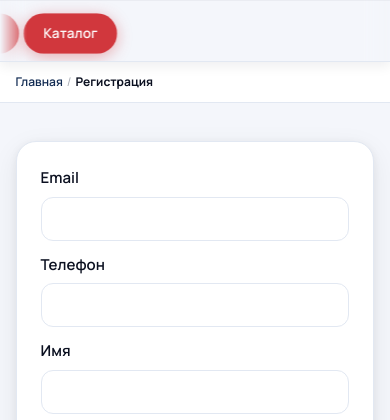
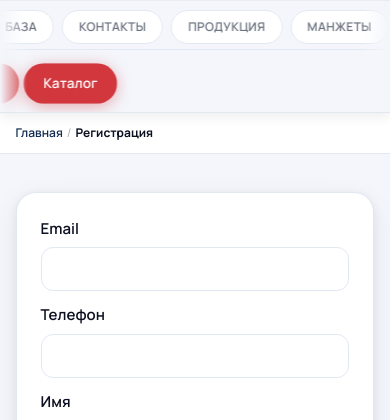
Before and after one commit to ITENCH21/westseal, a Django app: page /account/register/ in a window 390 px wide. Shown: the part 108-528 px from the top of the page. Run offline with Django 5.2, Linux system fonts and the light colour scheme; data comes from the database, SQL or seed files in the repository; data that the repository does not hold is empty; parts of the project's set-up code (start-up, migrations or seed data) failed here and were passed over.

Commit message:
feat: mobile nav menu ticker (RTL) above catalog categories strip
- base.html: nav-menu-ticker-wrap added before catalog-ticker-wrap
  (Продукция / Манжеты / Производство / PDF / База / Контакты as pills)
- JS: separate IIFE for nav ticker, scrolls RIGHT (pos decreases)
- main.css: .nav-menu-ticker-* styles (uppercase caps, surface bg, active=blue)

```diff
--- a/static/css/main.css
+++ b/static/css/main.css
@@ -3520,11 +3520,12 @@ textarea {
    CATALOG TICKERS — main + sub (mobile)
    ========================================= */
 
-/* Desktop: global ticker nav + individual tickers hidden */
+/* Desktop: all ticker wrappers hidden */
 .global-ticker-nav {
   display: none;
 }
 
+.nav-menu-ticker-wrap,
 .catalog-ticker-wrap,
 .catalog-subticker-wrap {
   display: none;
@@ -3561,6 +3562,64 @@ textarea {
 
   .catalog-sidebar {
     display: none !important;
+  }
+
+  /* ---- Nav menu ticker (site pages, scrolls right) ---- */
+  .nav-menu-ticker-wrap {
+    display: block;
+    overflow: hidden;
+    padding: 8px 0 4px;
+    background: var(--background);
+    border-bottom: 1px solid var(--steel);
+    -webkit-mask-image: linear-gradient(to right, transparent 0%, #000 7%, #000 93%, transparent 100%);
+    mask-image: linear-gradient(to right, transparent 0%, #000 7%, #000 93%, transparent 100%);
+  }
+
+  .nav-menu-ticker-track {
+    display: flex;
+    flex-flow: row nowrap;
+    gap: 8px;
+    width: max-content;
+    cursor: grab;
+    user-select: none;
+    -webkit-user-select: none;
+    will-change: transform;
+    padding: 2px 8px;
+  }
+  .nav-menu-ticker-track:active { cursor: grabbing; }
+
+  .nav-menu-ticker-item {
+    flex-shrink: 0;
+    padding: 6px 16px;
+    border-radius: 999px;
+    background: var(--surface);
+    color: var(--text-muted);
+    font-size: 12px;
+    font-weight: 600;
+    white-space: nowrap;
+    text-decoration: none;
+    border: 1px solid var(--steel);
+    letter-spacing: 0.03em;
+    text-transform: uppercase;
+    transition: background 0.18s, color 0.18s, border-color 0.18s;
+    -webkit-tap-highlight-color: transparent;
+  }
+
+  .nav-menu-ticker-item.is-active {
+    background: var(--blue);
+    color: #fff;
+    border-color: var(--blue);
+  }
+
+  body.theme-dark .nav-menu-ticker-item {
+    background: rgba(255,255,255,0.06);
+    color: rgba(255,255,255,0.55);
+    border-color: rgba(255,255,255,0.12);
+  }
+  body.theme-dark .nav-menu-ticker-item.is-active {
+    background: var(--blue);
+    color: #fff;
+    border-color: var(--blue);
   }
 
   /* ---- Общий стиль для обоих тикеров ---- */
--- a/templates/base.html
+++ b/templates/base.html
@@ -92,6 +92,18 @@
 
   {# ── Global mobile nav ticker — shows on every page, sticky under header ── #}
   <div class="global-ticker-nav" id="global-ticker-nav">
+    {# 1) Nav menu ticker (site pages, scrolls RIGHT) #}
+    <div class="nav-menu-ticker-wrap" id="nav-menu-ticker-wrap" aria-hidden="true">
+      <div class="nav-menu-ticker-track" id="nav-menu-ticker-track">
+        <a class="nav-menu-ticker-item {% if current_section == 'products' %}is-active{% endif %}" href="/products/">{% trans "Продукция" %}</a>
+        <a class="nav-menu-ticker-item {% if current_section == 'catalog' %}is-active{% endif %}" href="/catalog/">{% trans "Манжеты" %}</a>
+        <a class="nav-menu-ticker-item {% if current_section == 'production' %}is-active{% endif %}" href="/production/">{% trans "Производство" %}</a>
+        <a class="nav-menu-ticker-item {% if current_section == 'catalogs' %}is-active{% endif %}" href="/catalogs/">{% trans "PDF" %}</a>
+        <a class="nav-menu-ticker-item {% if current_section == 'knowledge' %}is-active{% endif %}" href="/knowledge/">{% trans "База" %}</a>
+        <a class="nav-menu-ticker-item {% if current_section == 'contacts' %}is-active{% endif %}" href="/contacts/">{% trans "Контакты" %}</a>
+      </div>
+    </div>
+    {# 2) Catalog categories ticker (scrolls LEFT) #}
     <div class="catalog-ticker-wrap" id="catalog-ticker-wrap" aria-hidden="true">
       <div class="catalog-ticker-track" id="catalog-ticker-track">
         <a class="catalog-ticker-item {% if current_section != 'catalog' or not request.GET.category %}is-active{% endif %}"
@@ -249,6 +261,72 @@
 
   <script>
   // ================================================================
+  // Nav menu ticker — scrolls RIGHT (opposite direction)
+  // ================================================================
+  (() => {
+    const wrap  = document.getElementById('nav-menu-ticker-wrap');
+    const track = document.getElementById('nav-menu-ticker-track');
+    if (!wrap || !track || window.innerWidth > 760) return;
+
+    const origItems = Array.from(track.children);
+    origItems.forEach(item => {
+      const clone = item.cloneNode(true);
+      clone.setAttribute('aria-hidden', 'true');
+      clone.classList.add('ticker-clone');
+      track.appendChild(clone);
+    });
+
+    const origWidth = () => {
+      let w = 0;
+      origItems.forEach(el => { w += el.offsetWidth + 8; });
+      return w;
+    };
+
+    // RTL scroll: pos starts at origWidth, decreases toward 0, then wraps
+    let pos = -1; // -1 = not yet initialized (wait for layout)
+    const speed = 0.45;
+    let dragging = false, dragStartX = 0, dragStartPos = 0;
+
+    const animate = () => {
+      if (!dragging) {
+        const hw = origWidth();
+        if (pos < 0) pos = hw; // initialize after layout
+        pos -= speed;
+        if (hw > 0 && pos <= 0) pos += hw;
+        track.style.transform = `translateX(${-pos}px)`;
+        sessionStorage.setItem('_navMenuTickerPos', pos.toFixed(2));
+      }
+      requestAnimationFrame(animate);
+    };
+
+    track.addEventListener('click', e => {
+      const item = e.target.closest('.nav-menu-ticker-item');
+      if (!item) return;
+      e.preventDefault();
+      location.href = item.getAttribute('href');
+    });
+
+    const onDS = (x) => { dragging = true; dragStartX = x; dragStartPos = pos; };
+    const onDM = (x) => {
+      if (!dragging) return;
+      const hw = origWidth();
+      pos = dragStartPos + (dragStartX - x);
+      if (hw > 0) { if (pos >= hw) pos -= hw; if (pos < 0) pos += hw; }
+      track.style.transform = `translateX(${-pos}px)`;
+    };
+    const onDE = () => { dragging = false; };
+    wrap.addEventListener('touchstart', e => onDS(e.touches[0].clientX), { passive: true });
+    wrap.addEventListener('touchmove',  e => onDM(e.touches[0].clientX),  { passive: true });
+    wrap.addEventListener('touchend',   onDE, { passive: true });
+    wrap.addEventListener('mousedown',  e => onDS(e.clientX));
+    wrap.addEventListener('mousemove',  e => { if (e.buttons !== 1) return; onDM(e.clientX); });
+    wrap.addEventListener('mouseup',    onDE);
+    wrap.addEventListener('mouseleave', onDE);
+
+    animate();
+  })();
+
+  // ================================================================
   // Global mobile nav ticker (runs on every page)
   // ================================================================
   (() => {
```
